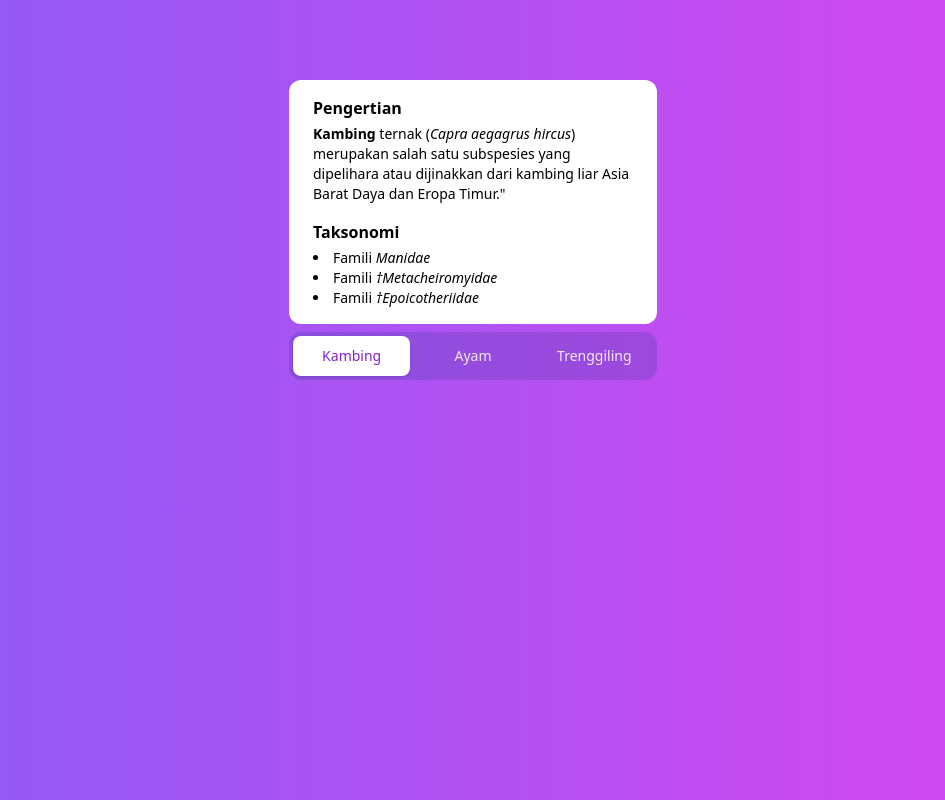
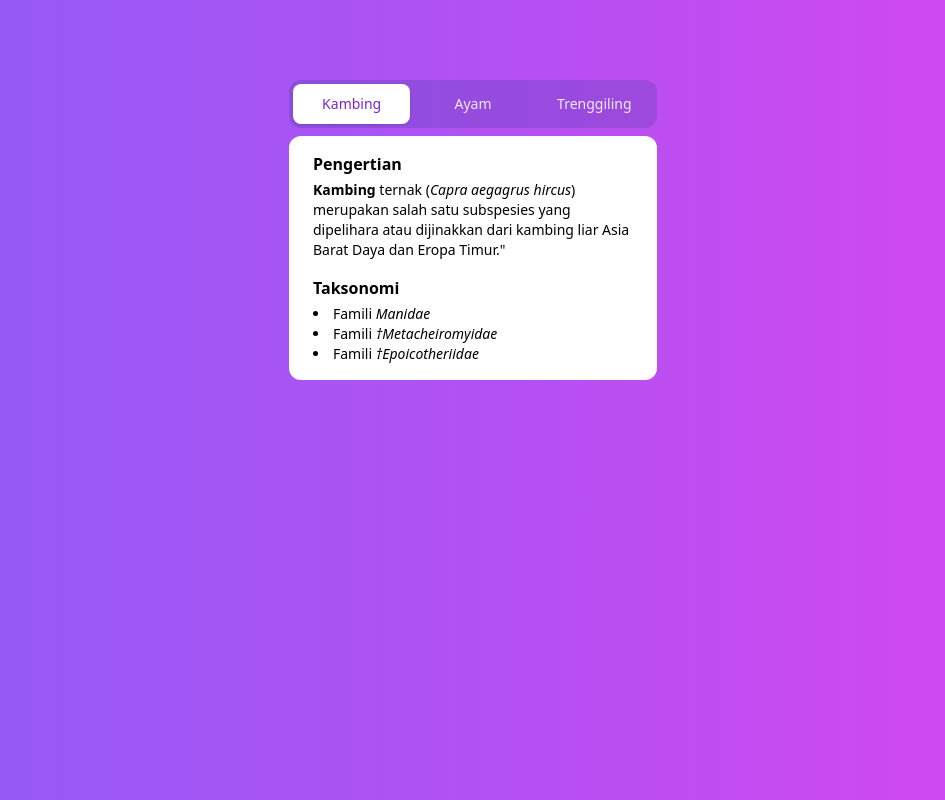
Before and after one commit to suliskh/example-compound-component, a React (Vite) app: page / in a window 1280 px wide. Shown: the whole page, without its empty margins (167-1112 px from the left). Built offline with nearby package versions, Linux system fonts and the light colour scheme.

Commit message:
feat(step-4): add orientation prop

```diff
--- a/src/App.tsx
+++ b/src/App.tsx
@@ -5,7 +5,8 @@ function App() {
     <div className="bg-gradient-to-r from-violet-500 to-fuchsia-500 min-h-screen">
       <div className="container mx-auto px-10 max-w-md pt-20">
         <Tabs
-          position="end"
+          position="start"
+          orientation="horizontal"
           items={[
             {
               key: "kambing",
--- a/src/components/Tab/index.tsx
+++ b/src/components/Tab/index.tsx
@@ -4,9 +4,12 @@ import clsx from "clsx";
 type TabsProps = {
   items: Array<TabItem>;
   position?: TabPosition;
+  orientation?: TabOrientation;
 };
 
 type TabPosition = "start" | "end";
+
+type TabOrientation = "horizontal" | "vertical";
 
 type TabItem = {
   key: string;
@@ -14,19 +17,35 @@ type TabItem = {
   content: React.ReactNode;
 };
 
-const positionStyle = {
-  start: "flex-col",
-  end: "flex-col-reverse space-y-reverse",
-};
-
-export default function Tabs({ items, position = "start" }: TabsProps) {
+export default function Tabs({
+  items,
+  orientation = "horizontal",
+  position = "start",
+}: TabsProps) {
   const [selected, setSelected] = useState<string>(items[0].key);
 
+  let rootStyle = "";
+  let tabListStyle = "";
+
+  if (orientation === "horizontal") {
+    tabListStyle = "space-x-1 flex-row";
+
+    if (position === "start") rootStyle = "flex-col space-y-2";
+    else if (position === "end")
+      rootStyle = "flex-col-reverse space-y-2 space-y-reverse";
+  } else if (orientation === "vertical") {
+    tabListStyle = "space-y-1 flex-col";
+
+    if (position === "start") rootStyle = "flex-row space-x-2";
+    else if (position === "end")
+      rootStyle = "flex-row-reverse space-x-2 space-x-reverse";
+  }
+
   return (
-    <div className={clsx("flex space-y-2 ", positionStyle[position])}>
+    <div className={clsx("flex", rootStyle)}>
       <div
         role="tablist"
-        className="flex space-x-1 rounded-xl bg-blue-900/20 p-1"
+        className={clsx("flex rounded-xl bg-blue-900/20 p-1", tabListStyle)}
       >
         {items.map((item) => {
           const isSelected = item.key === selected;
@@ -36,7 +55,7 @@ export default function Tabs({ items, position = "start" }: TabsProps) {
           return (
             <button
               className={clsx(
-                "w-full rounded-lg py-2.5 text-sm font-medium leading-5 ring-white ring-opacity-60 ring-offset-2 ring-offset-purple-400 focus:outline-none focus:ring-2",
+                "w-full rounded-lg py-2.5 px-3 text-sm font-medium leading-5 ring-white ring-opacity-60 ring-offset-2 ring-offset-purple-400 focus:outline-none focus:ring-2",
                 isSelected
                   ? "text-purple-700 bg-white shadow"
                   : "text-purple-100 hover:bg-white/[0.12] hover:text-white"
```
